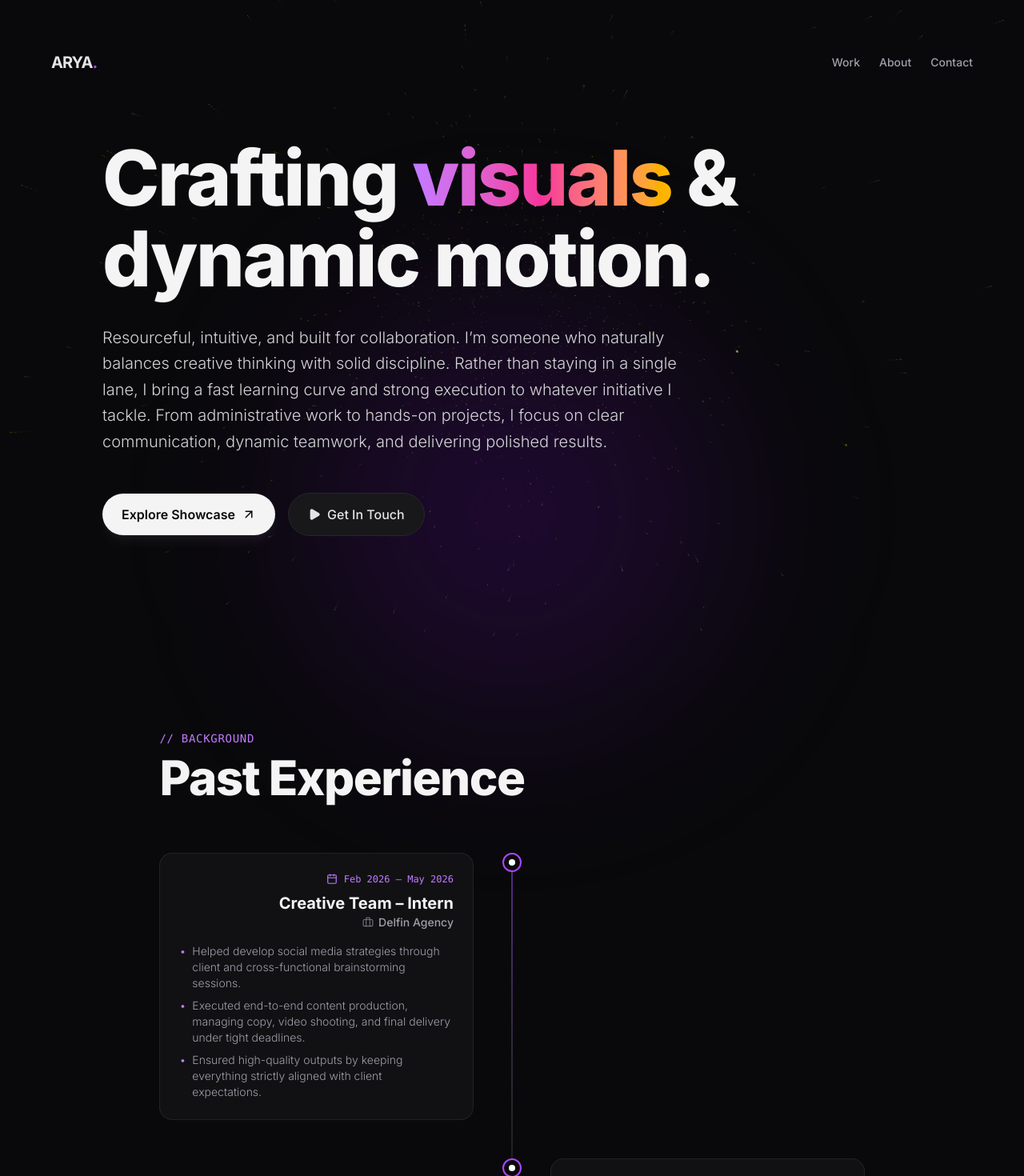
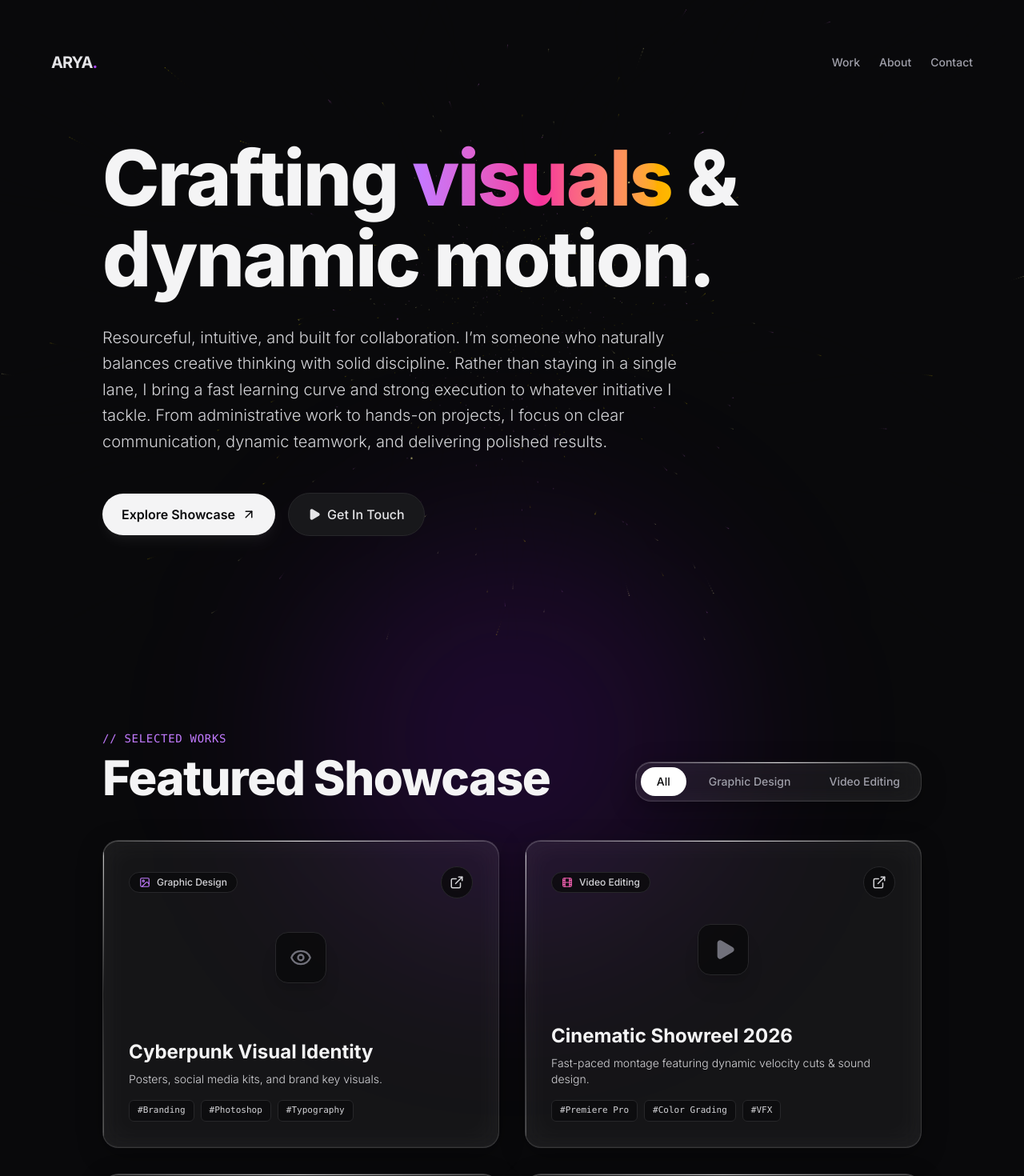
Before and after one commit to noy2high/portfolio, a Next.js app: page / in a window 1280 px wide. Shown: the top 1470 px of the page at 80% size. Built offline with nearby package versions, Linux system fonts and the light colour scheme.

Commit message:
Update PortfolioGrid.tsx

```diff
--- a/app/components/PortfolioGrid.tsx
+++ b/app/components/PortfolioGrid.tsx
@@ -1,448 +1,160 @@
 "use client";
 
-import { CSSProperties, useEffect, useRef } from "react";
+import { useState } from "react";
+import { motion, AnimatePresence } from "framer-motion";
+import { Play, Eye, ExternalLink, Film, Image as ImageIcon } from "lucide-react";
 
-const RenderTarget = {
-  current: () => "preview",
-  canvas: "canvas",
-  export: "export",
-  thumbnail: "thumbnail",
-  preview: "preview",
-};
+const PROJECTS = [
+  {
+    id: 1,
+    title: "Cyberpunk Visual Identity",
+    category: "Graphic Design",
+    type: "image",
+    desc: "Posters, social media kits, and brand key visuals.",
+    color: "from-purple-500/20 to-indigo-500/20",
+    tags: ["Branding", "Photoshop", "Typography"],
+  },
+  {
+    id: 2,
+    title: "Cinematic Showreel 2026",
+    category: "Video Editing",
+    type: "video",
+    desc: "Fast-paced montage featuring dynamic velocity cuts & sound design.",
+    color: "from-pink-500/20 to-rose-500/20",
+    tags: ["Premiere Pro", "Color Grading", "VFX"],
+  },
+  {
+    id: 3,
+    title: "Minimalist Product Poster Series",
+    category: "Graphic Design",
+    type: "image",
+    desc: "3D rendered product visuals with high-contrast typography.",
+    color: "from-blue-500/20 to-cyan-500/20",
+    tags: ["3D Render", "Layout", "Poster"],
+  },
+  {
+    id: 4,
+    title: "Commercial Motion Promo",
+    category: "Video Editing",
+    type: "video",
+    desc: "High-energy commercial advertisement with kinetic typography.",
+    color: "from-amber-500/20 to-orange-500/20",
+    tags: ["After Effects", "Motion Graphics"],
+  },
+];
 
-function parseColor(input?: string): [number, number, number, number] {
-  if (!input) return [255, 255, 255, 1];
-  const s = input.trim();
-  if (s.startsWith("#")) {
-    let hex = s.slice(1);
-    if (hex.length === 3) {
-      hex = hex.split("").map((c) => c + c).join("");
-    }
-    const num = parseInt(hex, 16);
-    return [(num >> 16) & 255, (num >> 8) & 255, num & 255, 1];
-  }
-  const m = s.match(/rgba?\(([^)]+)\)/i);
-  if (m) {
-    const parts = m[1].split(",").map((p) => parseFloat(p.trim()));
-    return [
-      parts[0] || 0,
-      parts[1] || 0,
-      parts[2] || 0,
-      parts[3] == null ? 1 : parts[3],
-    ];
-  }
-  return [255, 255, 255, 1];
-}
+const CATEGORIES = ["All", "Graphic Design", "Video Editing"];
 
-type Props = {
-  particleCount?: number;
-  color1?: string;
-  color2?: string;
-  color3?: string;
-  speed?: number;
-  density?: number;
-  starSize?: number;
-  focalDepth?: number;
-  turbulence?: number;
-  brightness?: number;
-  glitterIntensity?: number;
-  trailAmount?: number;
-  reverse?: boolean;
-  style?: CSSProperties;
-};
+export default function PortfolioGrid() {
+  const [activeTab, setActiveTab] = useState("All");
 
-const COMPONENT_DEFAULTS = {
-  particleCount: 500,
-  color1: "#F078FF",
-  color2: "#FFFC9B",
-  color3: "#FFE500",
-  speed: 1,
-  density: 54,
-  starSize: 6,
-  focalDepth: 5,
-  turbulence: 3,
-  brightness: 37,
-  glitterIntensity: 4,
-  trailAmount: 60,
-  reverse: false,
-};
-
-function OriginkitBaseGlitterWrap(userProps: Props) {
-  const style = userProps.style;
-
-  const containerRef = useRef<HTMLDivElement | null>(null);
-  const canvasRef = useRef<HTMLCanvasElement | null>(null);
-  const rafRef = useRef<number | null>(null);
-  const sizeRef = useRef({ w: 0, h: 0, dpr: 1 });
-
-  const renderTarget = RenderTarget.current();
-  const isStatic =
-    renderTarget === RenderTarget.export ||
-    renderTarget === RenderTarget.thumbnail;
-
-  const propsRef = useRef(userProps);
-  propsRef.current = userProps;
-
-  const colorCacheRef = useRef({
-    color1: "",
-    color2: "",
-    color3: "",
-    parsed1: [255, 255, 255, 1] as [number, number, number, number],
-    parsed2: [177, 158, 239, 1] as [number, number, number, number],
-    parsed3: [205, 217, 255, 1] as [number, number, number, number],
-  });
-
-  const getCachedColors = () => {
-    const p = propsRef.current;
-    const c = colorCacheRef.current;
-    const c1 = p.color1 ?? COMPONENT_DEFAULTS.color1;
-    const c2 = p.color2 ?? COMPONENT_DEFAULTS.color2;
-    const c3 = p.color3 ?? COMPONENT_DEFAULTS.color3;
-
-    if (c1 !== c.color1) {
-      c.color1 = c1;
-      c.parsed1 = parseColor(c1);
-    }
-    if (c2 !== c.color2) {
-      c.color2 = c2;
-      c.parsed2 = parseColor(c2);
-    }
-    if (c3 !== c.color3) {
-      c.color3 = c3;
-      c.parsed3 = parseColor(c3);
-    }
-    return c;
-  };
-
-  useEffect(() => {
-    const container = containerRef.current;
-    const canvas = canvasRef.current;
-    if (!container || !canvas) return;
-    const ctx = canvas.getContext("2d");
-    if (!ctx) return;
-
-    type Star = {
-      x: number;
-      y: number;
-      z: number;
-      px: number;
-      py: number;
-      seed: number;
-      vmul: number;
-      colorIdx: number;
-      flashUntil: number;
-      nextFlash: number;
-    };
-
-    const stars: Star[] = [];
-    let elapsed = 0;
-    let lastT = performance.now();
-
-    const cfg = () => {
-      const p = propsRef.current;
-      const speed = p.speed ?? COMPONENT_DEFAULTS.speed;
-      const focalDepth = p.focalDepth ?? COMPONENT_DEFAULTS.focalDepth;
-      const starSize = p.starSize ?? COMPONENT_DEFAULTS.starSize;
-      const turbulence = p.turbulence ?? COMPONENT_DEFAULTS.turbulence;
-      const glitterIntensity = p.glitterIntensity ?? COMPONENT_DEFAULTS.glitterIntensity;
-      const brightness = p.brightness ?? COMPONENT_DEFAULTS.brightness;
-      const trailAmount = p.trailAmount ?? COMPONENT_DEFAULTS.trailAmount;
-
-      return {
-        reverse: p.reverse ?? COMPONENT_DEFAULTS.reverse,
-        density: p.density ?? COMPONENT_DEFAULTS.density,
-        stepZ: speed * 0.0008,
-        focalDepth: focalDepth / 100,
-        starScale: starSize * 0.15,
-        turbulence: turbulence * 0.2,
-        glitter: glitterIntensity * 0.1,
-        brightness: Math.min(1, brightness / 100),
-        trail: trailAmount / 100,
-      };
-    };
-
-    const resetStar = (s: Star, initial = false) => {
-      const { density, reverse, focalDepth, glitter } = cfg();
-      const angle = Math.random() * Math.PI * 2;
-      const radius = (0.2 + Math.random() * 0.8) * (density / 15);
-      s.x = Math.cos(angle) * radius;
-      s.y = Math.sin(angle) * radius;
-
-      if (reverse) {
-        s.z = initial
-          ? focalDepth + Math.random() * (1 - focalDepth)
-          : focalDepth;
-      } else {
-        s.z = initial ? Math.random() : 1.0;
-      }
-      s.px = NaN;
-      s.py = NaN;
-      s.seed = Math.random() * 1000;
-      s.vmul = 0.6 + Math.random() * 0.8;
-      s.colorIdx = Math.floor(Math.random() * 3);
-      s.flashUntil = 0;
-      s.nextFlash =
-        elapsed + 1 + Math.random() * 4 * (1 / Math.max(0.0001, glitter));
-    };
-
-    const makeStar = (): Star => ({
-      x: 0,
-      y: 0,
-      z: 0,
-      px: NaN,
-      py: NaN,
-      seed: 0,
-      vmul: 1,
-      colorIdx: 0,
-      flashUntil: 0,
-      nextFlash: 0,
-    });
-
-    const syncCount = () => {
-      const count = Math.max(
-        1,
-        Math.floor(propsRef.current.particleCount ?? COMPONENT_DEFAULTS.particleCount)
-      );
-      if (stars.length === count) return;
-      if (stars.length > count) {
-        stars.length = count;
-      } else {
-        while (stars.length < count) {
-          const s = makeStar();
-          resetStar(s, true);
-          stars.push(s);
-        }
-      }
-    };
-
-    const resize = (entry?: ResizeObserverEntry) => {
-      const dpr = Math.min(window.devicePixelRatio || 1, 2);
-      const cr = entry?.contentRect;
-      const rectW =
-        cr?.width ||
-        container.clientWidth ||
-        container.getBoundingClientRect().width;
-      const rectH =
-        cr?.height ||
-        container.clientHeight ||
-        container.getBoundingClientRect().height;
-      const w = Math.max(1, Math.floor(rectW) || 600);
-      const h = Math.max(1, Math.floor(rectH) || 400);
-
-      const prev = sizeRef.current;
-      if (prev.w === w && prev.h === h && prev.dpr === dpr) return;
-
-      sizeRef.current = { w, h, dpr };
-      canvas.width = Math.floor(w * dpr);
-      canvas.height = Math.floor(h * dpr);
-      canvas.style.width = `${w}px`;
-      canvas.style.height = `${h}px`;
-      ctx.setTransform(dpr, 0, 0, dpr, 0, 0);
-
-      ctx.clearRect(0, 0, w, h);
-    };
-
-    syncCount();
-    resize();
-
-    const ro = new ResizeObserver((entries) => resize(entries[0]));
-    ro.observe(container);
-
-    const drawFrame = (deltaSec: number) => {
-      const {
-        reverse,
-        stepZ,
-        focalDepth,
-        starScale,
-        turbulence,
-        glitter,
-        brightness,
-        trail,
-      } = cfg();
-
-      syncCount();
-      const colors = getCachedColors();
-      const palette: [number, number, number, number][] = [
-        colors.parsed1,
-        colors.parsed2,
-        colors.parsed3,
-      ];
-      const rgbStrs = [
-        `rgb(${palette[0][0]}, ${palette[0][1]}, ${palette[0][2]})`,
-        `rgb(${palette[1][0]}, ${palette[1][1]}, ${palette[1][2]})`,
-        `rgb(${palette[2][0]}, ${palette[2][1]}, ${palette[2][2]})`,
-      ];
-
-      const { w, h } = sizeRef.current;
-      const cx = w / 2;
-      const cy = h / 2;
-      const projScale = Math.min(w, h) * 0.9;
-
-      const dt = Math.max(0.001, Math.min(0.1, deltaSec)) * 60;
-
-      const keep = Math.pow(Math.min(0.98, Math.max(0, trail)), dt);
-      const trailAlpha = Math.max(0.02, 1 - keep);
-      ctx.globalAlpha = 1;
-      ctx.globalCompositeOperation = "destination-out";
-      ctx.fillStyle = `rgba(0, 0, 0, ${trailAlpha})`;
-      ctx.fillRect(0, 0, w, h);
-
-      ctx.globalCompositeOperation = "lighter";
-
-      for (let i = 0; i < stars.length; i++) {
-        const s = stars[i];
-
-        const vz = stepZ * s.vmul * dt;
-        if (reverse) {
-          s.z += vz;
-          if (s.z >= 1.0) {
-            resetStar(s);
-            continue;
-          }
-        } else {
-          s.z -= vz;
-          if (s.z <= focalDepth) {
-            resetStar(s);
-            continue;
-          }
-        }
-
-        let tx = s.x;
-        let ty = s.y;
-        if (turbulence > 0) {
-          const t = elapsed * 1.2 + s.seed;
-          const amp = turbulence * (1 - s.z) * 0.25;
-          tx += Math.sin(t + s.seed) * amp;
-          ty += Math.cos(t * 1.13 + s.seed * 0.7) * amp;
-        }
-
-        const persp = focalDepth / Math.max(s.z, 0.0001);
-        const sx = cx + tx * persp * projScale;
-        const sy = cy + ty * persp * projScale;
-
-        if (
-          !reverse &&
-          (sx < -20 || sx > w + 20 || sy < -20 || sy > h + 20)
-        ) {
-          resetStar(s);
-          continue;
-        }
-
-        let flashMult = 1;
-        if (glitter > 0) {
-          if (elapsed >= s.nextFlash && s.flashUntil < elapsed) {
-            s.flashUntil = elapsed + 0.04 + Math.random() * 0.07;
-            s.nextFlash =
-              elapsed +
-              1 +
-              Math.random() * 4 * (1 / Math.max(0.0001, glitter));
-          }
-          if (elapsed <= s.flashUntil) {
-            flashMult = 1 + 2.5 * glitter;
-          }
-        }
-
-        const sizePersp = Math.min(
-          2.5,
-          (focalDepth / Math.max(s.z, 0.0001)) * 0.6
-        );
-        const baseR = Math.max(0.25, starScale * (0.4 + sizePersp));
-        const maxR = 1 + starScale * 2.5;
-        const r = Math.min(baseR * flashMult, maxR);
-
-        const lifeT = reverse ? s.z : 1 - s.z;
-        const fadeIn = reverse
-          ? Math.min(1, (s.z - focalDepth) / (1 - focalDepth) / 0.12)
-          : 1;
-        const a =
-          Math.min(
-            1,
-            reverse ? 0.85 - lifeT * 0.6 : lifeT * 0.9 + 0.05
-          ) *
-          fadeIn *
-          brightness *
-          (flashMult > 1 ? 1 : 0.85);
-
-        const colStr = rgbStrs[s.colorIdx];
-
-        if (!Number.isNaN(s.px) && !Number.isNaN(s.py)) {
-          ctx.globalAlpha = a * 0.5;
-          ctx.strokeStyle = colStr;
-          ctx.lineWidth = Math.max(0.4, r * 0.4);
-          ctx.beginPath();
-          ctx.moveTo(s.px, s.py);
-          ctx.lineTo(sx, sy);
-          ctx.stroke();
-        }
-
-        ctx.globalAlpha = a;
-        ctx.fillStyle = colStr;
-        ctx.fillRect(sx - r, sy - r, r * 2, r * 2);
-
-        if (flashMult > 1) {
-          const rf = Math.min(r * 1.4, maxR * 1.4);
-          ctx.globalAlpha = a * 0.5;
-          ctx.fillRect(sx - rf, sy - rf, rf * 2, rf * 2);
-        }
-
-        s.px = sx;
-        s.py = sy;
-      }
-
-      ctx.globalAlpha = 1;
-      ctx.globalCompositeOperation = "source-over";
-      elapsed += Math.min(0.1, Math.max(0, deltaSec));
-    };
-
-    if (isStatic) {
-      for (let i = 0; i < 80; i++) drawFrame(1 / 60);
-      return () => {
-        ro.disconnect();
-      };
-    }
-
-    const loop = (t: number) => {
-      const deltaSec = (t - lastT) / 1000;
-      lastT = t;
-      drawFrame(deltaSec);
-      rafRef.current = requestAnimationFrame(loop);
-    };
-    rafRef.current = requestAnimationFrame(loop);
-
-    return () => {
-      if (rafRef.current != null) cancelAnimationFrame(rafRef.current);
-      ro.disconnect();
-    };
-  }, [isStatic]);
+  const filteredProjects = PROJECTS.filter(
+    (p) => activeTab === "All" || p.category === activeTab
+  );
 
   return (
-    <div
-      ref={containerRef}
-      style={{
-        position: "fixed",
-        inset: 0,
-        width: "100vw",
-        height: "100vh",
-        pointerEvents: "none",
-        zIndex: 0,
-        overflow: "hidden",
-        ...style,
-      }}
-    >
-      <canvas
-        ref={canvasRef}
-        style={{
-          position: "absolute",
-          inset: 0,
-          width: "100%",
-          height: "100%",
-          display: "block",
-        }}
-      />
-    </div>
+    <section id="work" className="py-24 px-8 md:px-16 max-w-7xl mx-auto z-10 relative">
+      <div className="flex flex-col md:flex-row md:items-end justify-between mb-12 gap-6">
+        <div>
+          <motion.span
+            initial={{ opacity: 0 }}
+            whileInView={{ opacity: 1 }}
+            viewport={{ once: true }}
+            className="text-purple-400 font-mono text-sm tracking-wider uppercase"
+          >
+            // Selected Works
+          </motion.span>
+          <motion.h2
+            initial={{ opacity: 0, y: 20 }}
+            whileInView={{ opacity: 1, y: 0 }}
+            viewport={{ once: true }}
+            transition={{ duration: 0.6 }}
+            className="text-4xl md:text-6xl font-extrabold tracking-tight mt-2 text-zinc-100"
+          >
+            Featured Showcase
+          </motion.h2>
+        </div>
+
+        <div className="flex gap-2 p-1.5 glass-card rounded-full w-fit">
+          {CATEGORIES.map((tab) => (
+            <button
+              key={tab}
+              onClick={() => setActiveTab(tab)}
+              className={`relative px-5 py-2 rounded-full text-xs md:text-sm font-medium transition-colors ${
+                activeTab === tab ? "text-zinc-950 font-bold" : "text-zinc-400 hover:text-white"
+              }`}
+            >
+              {activeTab === tab && (
+                <motion.div
+                  layoutId="activeTabGlow"
+                  className="absolute inset-0 bg-white rounded-full"
+                  transition={{ type: "spring", stiffness: 380, damping: 30 }}
+                />
+              )}
+              <span className="relative z-10">{tab}</span>
+            </button>
+          ))}
+        </div>
+      </div>
+
+      <motion.div layout className="grid grid-cols-1 md:grid-cols-2 gap-8">
+        <AnimatePresence>
+          {filteredProjects.map((project) => (
+            <motion.div
+              layout
+              initial={{ opacity: 0, scale: 0.9 }}
+              animate={{ opacity: 1, scale: 1 }}
+              exit={{ opacity: 0, scale: 0.9 }}
+              whileHover={{ y: -8 }}
+              transition={{ duration: 0.4 }}
+              key={project.id}
+              className="group glass-card p-8 flex flex-col justify-between min-h-[380px] hover:border-white/40 transition-colors"
+            >
+              <div className={`absolute inset-0 bg-gradient-to-br ${project.color} opacity-0 group-hover:opacity-100 transition-opacity duration-500 pointer-events-none`} />
+
+              <div className="flex justify-between items-center z-10">
+                <span className="flex items-center gap-2 px-3 py-1 rounded-full bg-zinc-950/80 border border-zinc-800 text-xs text-zinc-300 font-medium backdrop-blur-sm">
+                  {project.type === "video" ? <Film size={14} className="text-pink-400" /> : <ImageIcon size={14} className="text-purple-400" />}
+                  {project.category}
+                </span>
+
+                <motion.div
+                  whileHover={{ scale: 1.1, rotate: 45 }}
+                  className="w-10 h-10 rounded-full bg-zinc-950/80 border border-zinc-800 flex items-center justify-center text-zinc-300 group-hover:text-white group-hover:bg-zinc-800 transition-all cursor-pointer"
+                >
+                  <ExternalLink size={18} />
+                </motion.div>
+              </div>
+
+              <div className="my-auto py-8 flex flex-col items-center justify-center z-10">
+                <div className="w-16 h-16 rounded-2xl bg-zinc-950/80 border border-zinc-800 flex items-center justify-center text-zinc-500 group-hover:text-purple-400 group-hover:scale-110 group-hover:border-purple-500/50 transition-all shadow-xl">
+                  {project.type === "video" ? <Play size={28} className="fill-current ml-1" /> : <Eye size={28} />}
+                </div>
+                <span className="text-xs text-zinc-400 font-mono mt-3 opacity-0 group-hover:opacity-100 transition-opacity">
+                  {project.type === "video" ? "PREVIEW VIDEO" : "VIEW FULL HD"}
+                </span>
+              </div>
+
+              <div className="z-10">
+                <h3 className="text-2xl font-bold text-zinc-100 group-hover:text-white mb-2">
+                  {project.title}
+                </h3>
+                <p className="text-zinc-300 text-sm mb-4 font-light">
+                  {project.desc}
+                </p>
+
+                <div className="flex flex-wrap gap-2">
+                  {project.tags.map((tag) => (
+                    <span key={tag} className="text-[11px] font-mono px-2.5 py-1 rounded-md bg-zinc-950/60 text-zinc-300 border border-zinc-800">
+                      #{tag}
+                    </span>
+                  ))}
+                </div>
+              </div>
+            </motion.div>
+          ))}
+        </AnimatePresence>
+      </motion.div>
+    </section>
   );
 }
-
-export default function GlitterWrap(props: Props) {
-  return <OriginkitBaseGlitterWrap {...props} />;
-}
```
